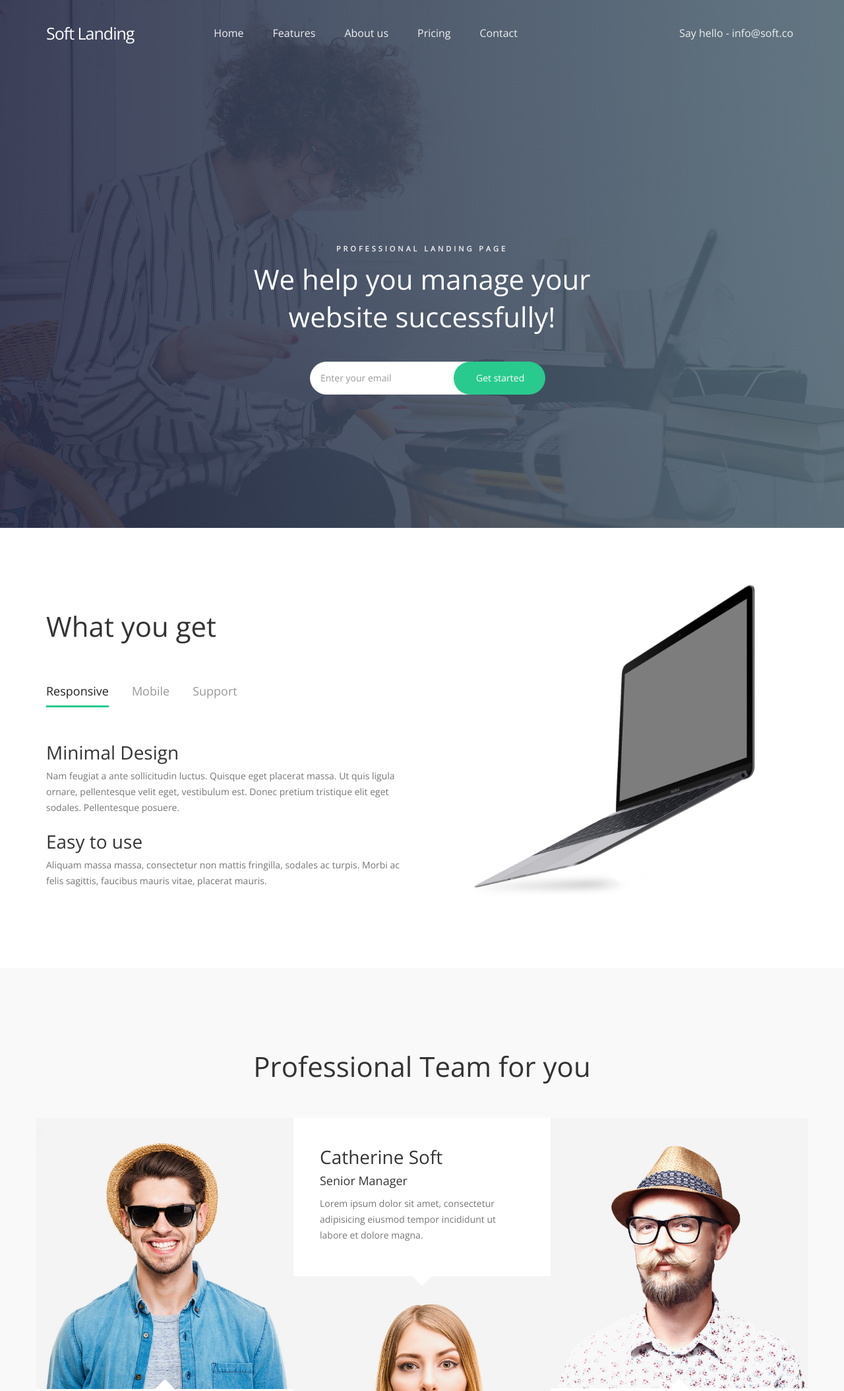
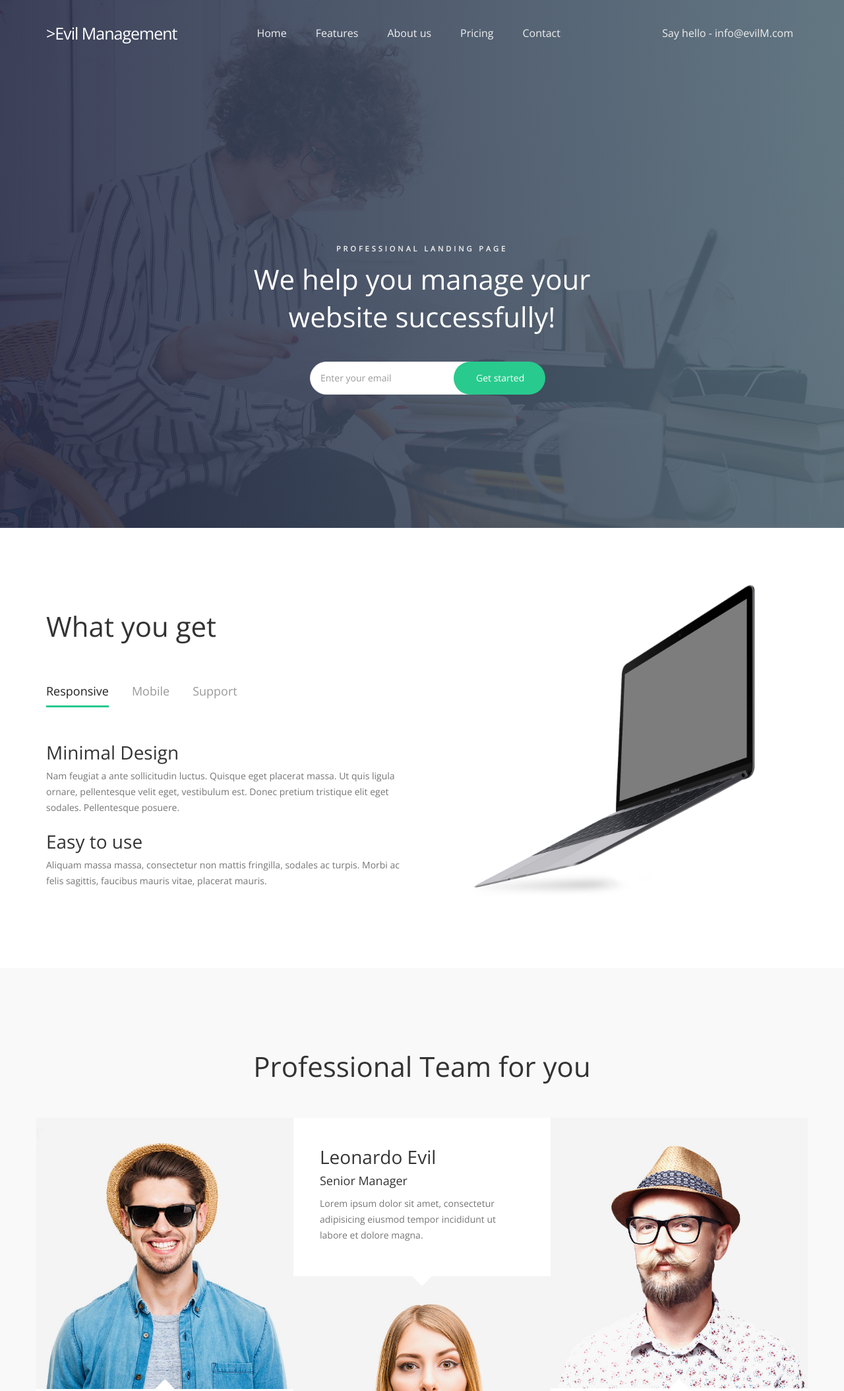
Before and after one commit to EvilManagement/EvilManagement.github.io, a plain HTML site: page index.html in a window 1280 px wide. Shown: the top 2108 px of the page at 66% size. Drawn offline with nearby package versions, Linux system fonts and the light colour scheme.

Commit message:
Update index.html

```diff
--- a/index.html
+++ b/index.html
@@ -2,12 +2,11 @@
 <html lang="en">
 <head>
 
-	<title>Soft Landing Page by Tooplate</title>
+	<title>Evil Management</title>
 	<!--
 
-    Template 2106 Soft Landing
+    Template >Evil Management
 
-	http://www.tooplate.com/view/2106-soft-landing
 
     -->
      <meta charset="UTF-8">
@@ -50,7 +49,7 @@
                     </button>
 
                     <!-- lOGO TEXT HERE -->
-                    <a href="index.html" class="navbar-brand">Soft Landing</a>
+                    <a href="index.html" class="navbar-brand">>Evil Management</a>
                </div>
 
                <!-- MENU LINKS -->
@@ -63,7 +62,7 @@
                          <li><a href="#contact" class="smoothScroll">Contact</a></li>
                     </ul>
                     <ul class="nav navbar-nav navbar-right">
-                         <li><a href="#">Say hello - <span>info@soft.co</span></a></li>
+                         <li><a href="#">Say hello - <span>info@evilM.com</span></a></li>
                     </ul>
                </div>
 
@@ -191,11 +190,11 @@
                     <div class="col-md-4 col-sm-4">
                          <div class="team-thumb">
                               <div class="team-info team-thumb-down">
-                                   <h2>Catherine Soft</h2>
+                                   <h2>Leonardo Evil</h2>
                                    <small>Senior Manager</small>
                                    <p>Lorem ipsum dolor sit amet, consectetur adipisicing eiusmod tempor incididunt ut labore et dolore magna.</p>
                               </div>
-                              <img src="images/team-image2.jpg" class="img-responsive" alt="Catherine Soft">
+                              <img src="images/team-image2.jpg" class="img-responsive" alt=" Leonardo Evil">
                          </div>
                     </div>
 
```
